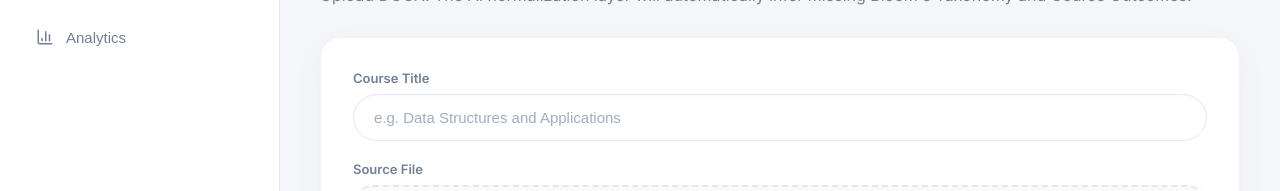
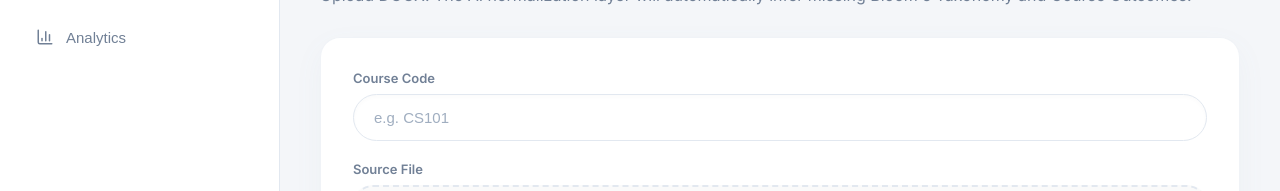
Before and after one commit to sgr-6/QP-gen, a Next.js app in the folder frontend/: page / in a window 1280 px wide. Shown: the part 169-360 px from the top of the page. Built offline with nearby package versions, Linux system fonts and the light colour scheme; sample sign-in values are in the browser's storage.

Commit message:
Change Course Title to Course Code in UI

```diff
--- a/frontend/src/app/page.tsx
+++ b/frontend/src/app/page.tsx
@@ -217,13 +217,13 @@ export default function ExamDashboard() {
               <div className="card">
                 <form onSubmit={handleUpload}>
                   <div className="input-group">
-                    <label className="input-label">Course Title</label>
+                    <label className="input-label">Course Code</label>
                     <input
                       type="text"
                       required
                       value={courseTitle}
                       onChange={(e) => setCourseTitle(e.target.value)}
-                      placeholder="e.g. Data Structures and Applications"
+                      placeholder="e.g. CS101"
                       className="pill-input"
                     />
                   </div>
@@ -300,14 +300,14 @@ export default function ExamDashboard() {
                     <FileText size={32} />
                   </div>
                   <h4 style={{ fontSize: '20px', fontWeight: 700, marginBottom: '12px' }}>Ready to Draft</h4>
-                  <p style={{ color: 'var(--text-muted)', marginBottom: '32px' }}>Enter the EXACT Course Title you uploaded to generate your paper.</p>
+                  <p style={{ color: 'var(--text-muted)', marginBottom: '32px' }}>Enter the EXACT Course Code you uploaded to generate your paper.</p>
 
                 <div style={{ display: 'flex', gap: '16px', maxWidth: '500px', margin: '0 auto' }}>
                   <input
                     type="text"
                     value={generateTitle}
                     onChange={(e) => setGenerateTitle(e.target.value)}
-                    placeholder="Course Title (e.g. Computer Organization)"
+                    placeholder="Course Code (e.g. CS101)"
                     className="pill-input"
                     style={{ flex: 1 }}
                   />
```
